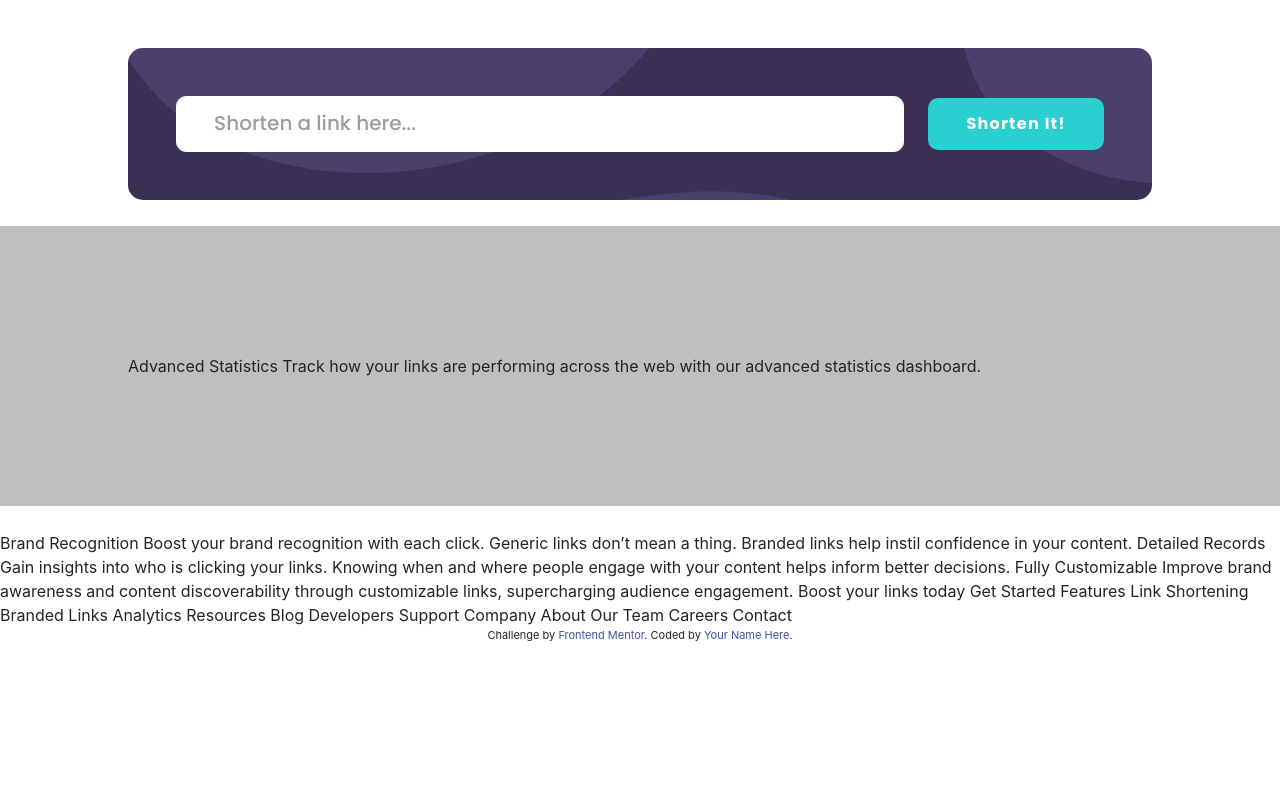
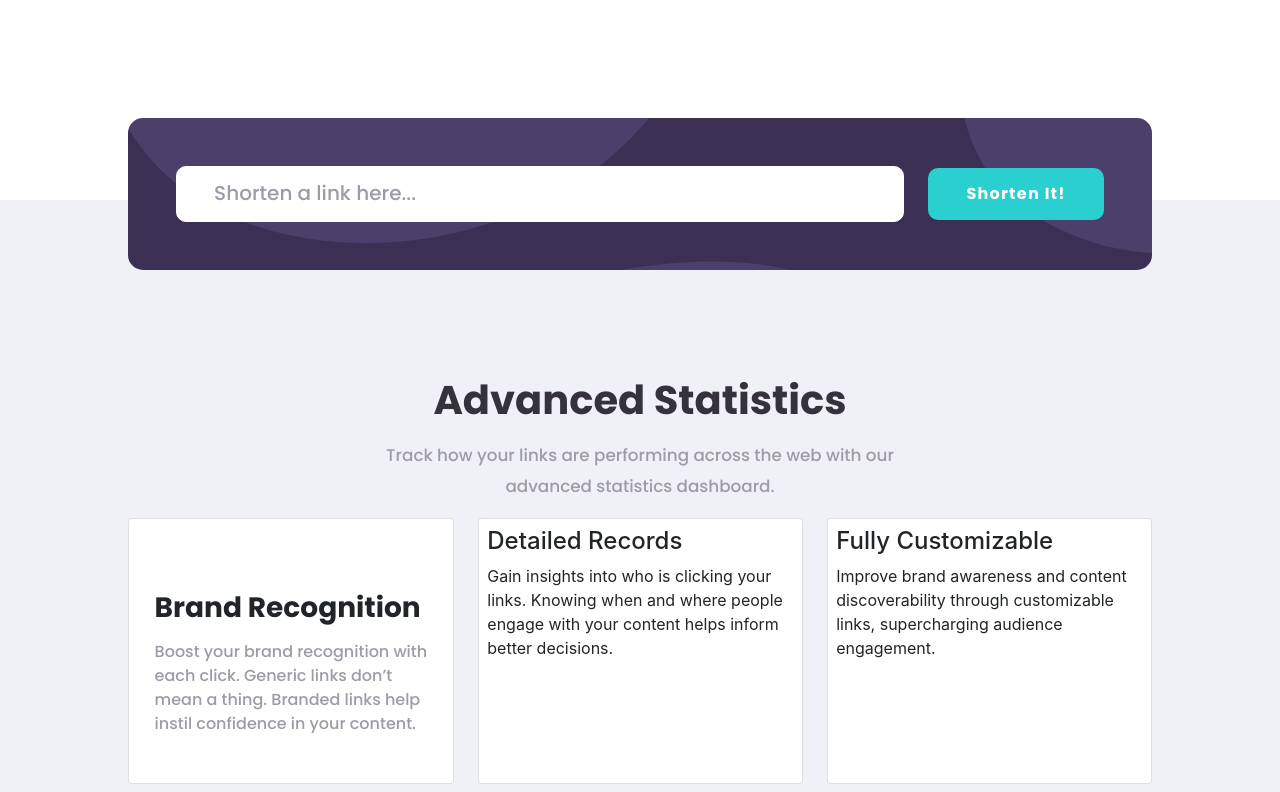
Before and after one commit to shandamckinney/api-front-end, a plain HTML site: page index.html in a window 1280 px wide. Shown: the part 668-1460 px from the top of the page. Before the commit the page ends 1312 px from the top, so only its background shows below. Drawn offline with nearby package versions, Linux system fonts and the light colour scheme.

Commit message:
adding in body

```diff
--- a/index.html
+++ b/index.html
@@ -74,7 +74,7 @@
     </ul>
   </nav>
 </header>
-<section style="margin: 4% 0 4% 10%">
+<section style="margin: 4% 0 2% 10%; position: relative">
   <div class="d-flex align-items-center">
     <div>
       <h1 class="font-bold mb-0 very-dark-blue" style="font-size: 4.5rem">More than just shorter links</h1>
@@ -91,9 +91,9 @@
     </div>
   </div>
 </section>
-<section>
+<section style="position: relative; top: 6rem">
   <div class="text-center side-margins">
-    <div style="background-image: url('./images/bg-boost-desktop.svg'); height: 100%; padding: 3rem; background-color: hsl(257, 27%, 26%); border-radius: 15px" alt="">
+    <div style="background-image: url('./images/bg-boost-desktop.svg'); height: 29%; padding: 3rem; background-color: hsl(257, 27%, 26%); border-radius: 15px" alt="">
       <div class="d-flex align-items-center">
         <input type="text" name="searchbar" style="width: 100%; height: 3.5rem; margin-right: 1.5rem; border-radius: 10px; border: 1px solid white; padding-left: 4%" placeholder="Shorten a link here...">
         <button class="btn font-bold text-white"
@@ -102,22 +102,36 @@
     </div>
   </div>
 </section>
-<section  style="background-color:hsl(0, 0%, 75%)">
+<section  style="background-color:#f0f1f6">
   <div class="side-margins" style="padding: 10% 0; position: relative;">
-    Advanced Statistics
+    <h3 class="font-bold mb-0 very-dark-blue text-center mb-3 mt-5" style="font-size: 2.5rem">Advanced Statistics</h3>
+    <p class="font-normal grayish-violet text-center w-50 mx-auto" style="font-size: 1.05rem;line-height: 185%">Track how your links are performing across the web with our
+      advanced statistics dashboard.</p>
 
-    Track how your links are performing across the web with our
-    advanced statistics dashboard.
+    <div class="d-flex">
+      <div class="card" style="width: 33%; padding:7% 2.5% 3% 2.5%">
+        <h4 class="font-bold mb-3" style="font-size: 1.75rem">Brand Recognition</h4>
+        <p class="font-normal grayish-violet" style="font-size: 1rem">Boost your brand recognition with each click. Generic links don’t
+          mean a thing. Branded links help instil confidence in your content.</p>
+      </div>
+      <div class="card p-2 ml-4" style="width: 33%; padding:7% 2.5% 3% 2.5%">
+        <h4>Detailed Records</h4>
+        <p>Gain insights into who is clicking your links. Knowing when and where
+          people engage with your content helps inform better decisions.</p>
+      </div>
+      <div class="card p-2 ml-4" style="width: 33%; padding:7% 2.5% 3% 2.5%">
+        <h4>Fully Customizable</h4>
+        <p>Improve brand awareness and content discoverability through customizable
+          links, supercharging audience engagement.</p>
+      </div>
+    </div>
   </div>
 </section>
 
 
 
 
-  Brand Recognition
 
-  Boost your brand recognition with each click. Generic links don’t
-  mean a thing. Branded links help instil confidence in your content.
 
   Detailed Records
 
```
